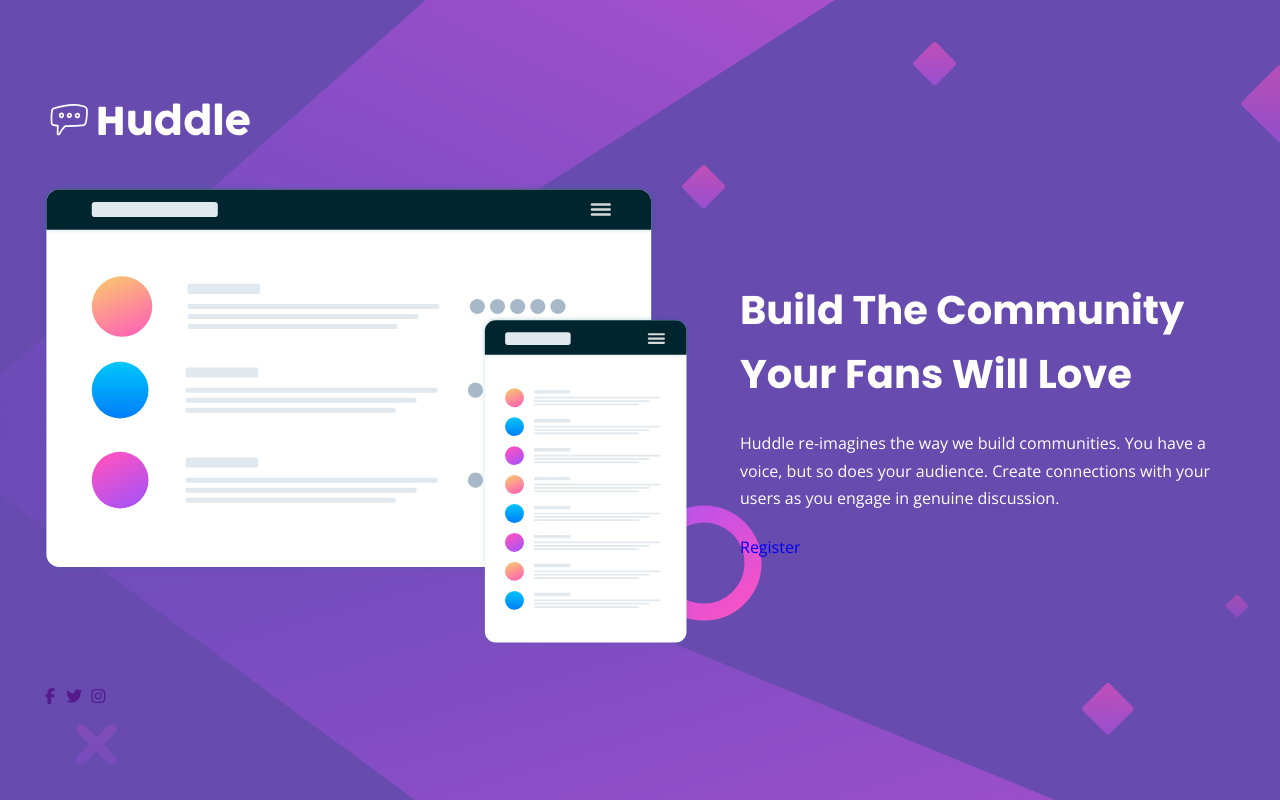
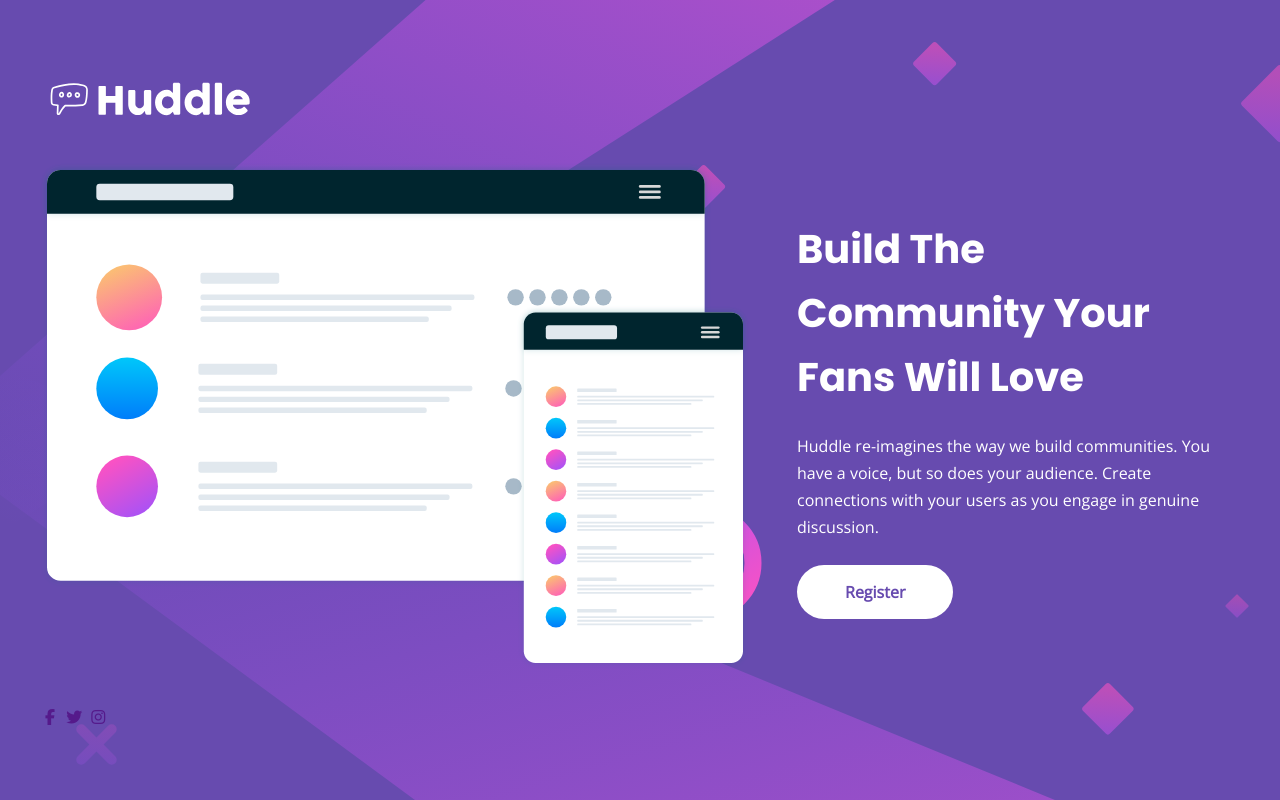
Before and after one commit to psjoaopedro/huddle-landing-page, a plain HTML site: page index.html in a window 1280 px wide. Drawn offline with nearby package versions, Linux system fonts and the light colour scheme.

Commit message:
estilização do btn com adição do hover

```diff
--- a/css/style.css
+++ b/css/style.css
@@ -38,19 +38,19 @@ body {
     gap: 3rem;
 }
 
-.container .content .content-left img {
+.container .content .left-content img {
     max-width: 100%;
     height: auto;
 }
 
-.container .content .content-right {
+.container .content .right-content {
     max-width: 500px;
     display: flex;
     flex-direction: column;
     gap: 1.5rem;
 }
 
-.container .content .content-right .title {
+.container .content .right-content .title {
     font-family: 'Poppins', sans-serif;
     font-weight: 600;
     font-size: 2.5rem;
@@ -58,7 +58,23 @@ body {
 
 }
 
-.container .content .content-right .info {
+.container .content .right-content .info {
     font-size: 1rem;
     line-height: 1.7;
 }
+
+.container .content .right-content .btn {
+    background-color: white;
+    color: hsl(257, 40%, 49%);
+    padding: 1rem 3rem;
+    border-radius: 2rem;
+    font-weight: 700;
+    font-size: 1rem;
+    width: fit-content;
+    transition: background 0.3s ease-in-out;
+}
+
+.container .content .right-content .btn:hover {
+    background-color: hsl(300, 69%, 71%);
+    color: #ffffff;
+}
--- a/index.html
+++ b/index.html
@@ -29,11 +29,11 @@
     </header>
 
     <main class="content">
-      <div class="content-left">
+      <div class="left.content">
         <img src="./images/illustration-mockups.svg" alt="">
       </div>
 
-      <div class="content-right">
+      <div class="right-content">
         <h1 class="title">Build The Community Your Fans Will Love</h1>
 
         <p class="info">Huddle re-imagines the way we build communities. You have a voice, but so does your audience.
```
